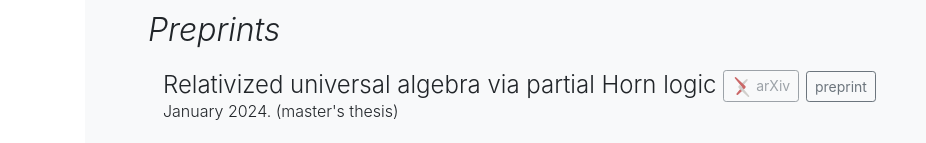
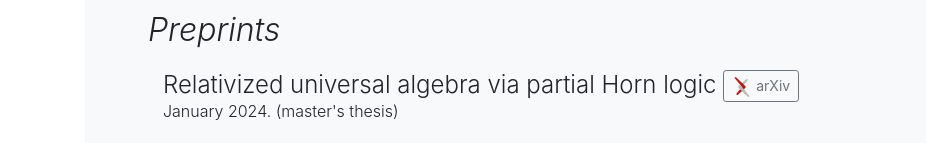
Before and after one commit to ykawase5048/yutokawase, a plain HTML site: page paper.html in a window 1280 px wide. Shown: the part 370-513 px from the top of the page, without its empty margins (0-926 px from the left). Drawn offline with nearby package versions, Linux system fonts and the light colour scheme; a web font is replaced by a local one.

Commit message:
Update paper.html

```diff
--- a/paper.html
+++ b/paper.html
@@ -59,15 +59,10 @@
             <div class="col-md mb-4">
                 <h4 class="font-weight-light mb-0">
                     Relativized universal algebra via partial Horn logic
-                    <a class="btn btn-outline-secondary btn-sm disabled" href="" role="button" target="_blank">
+                    <a class="btn btn-outline-secondary btn-sm" href="https://arxiv.org/abs/2403.19661" role="button" target="_blank">
                         <div>
                             <img src="./icons/arxiv-logomark-small.svg" width="20" height="20">
                             arXiv
-                        </div>
-                    </a>
-                    <a class="btn btn-outline-secondary btn-sm" href="./notes/masters_thesis.pdf" role="button" target="_blank">
-                        <div>
-                            preprint
                         </div>
                     </a>
                 </h4>
```
